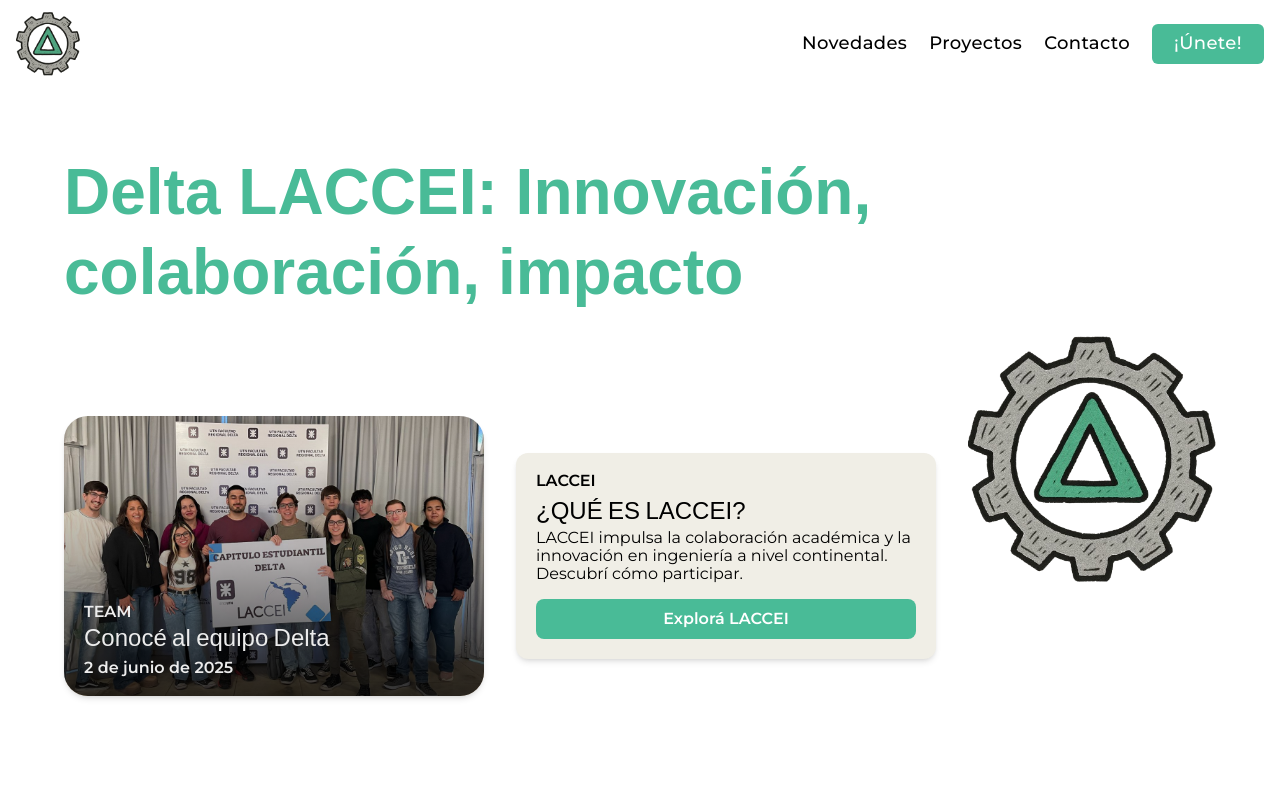
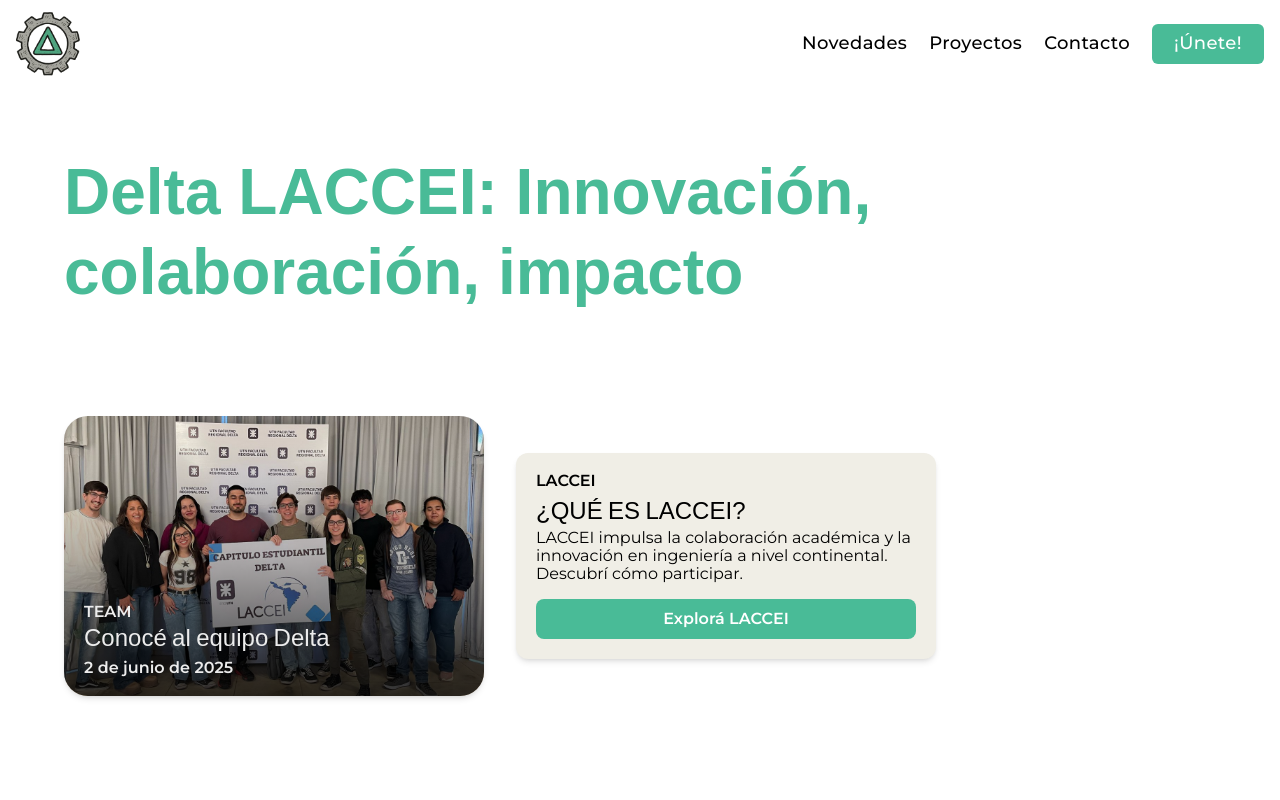
Before and after one commit to CapEstLaccei/PaginaWeb, an Astro site: page / in a window 1280 px wide. Shown: the top 800 px of the page. Built offline with nearby package versions, Linux system fonts and the light colour scheme; Astro itself is replaced by a stand-in of ours.

Commit message:
Update index.astro

```diff
--- a/src/pages/index.astro
+++ b/src/pages/index.astro
@@ -56,13 +56,7 @@
 						justify-center items-center
 						h-full"
 			>
-				<img
-					src="/assets/LACCEILogo.png"
-					alt="LACCEI Logo"
-					class="md:w-[464px] md:h-[464px]
-						object-contain"
-					transition:name="LACCEI_Logo"
-				/>
+
 			</div>
 
 			<div
```
